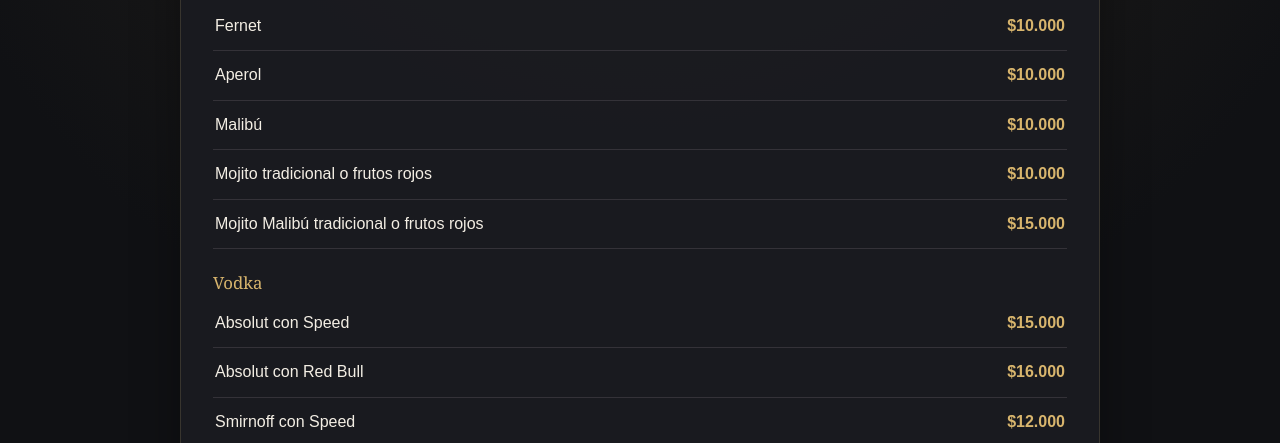
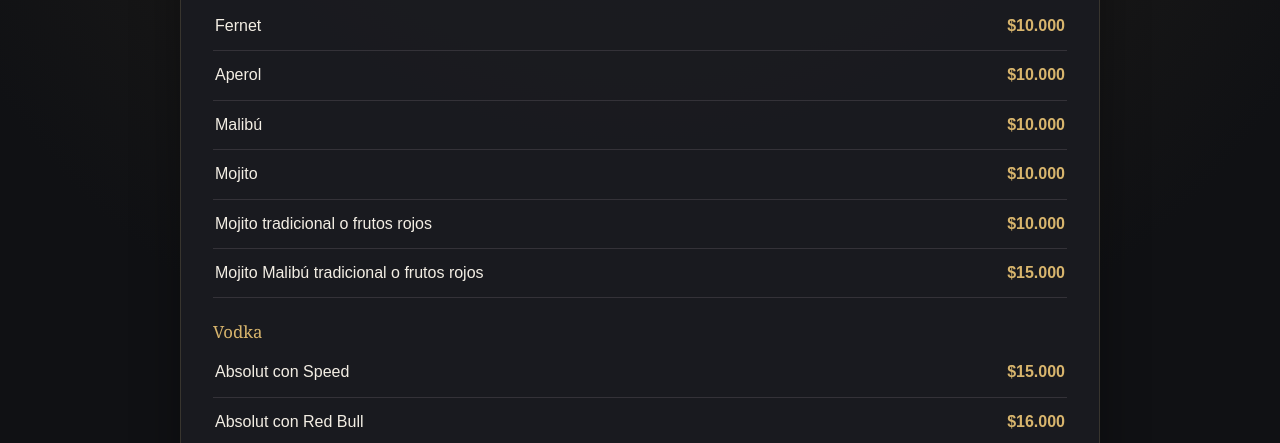
Before and after one commit to Mypagina/Menubar, a plain HTML site: page tragos.html in a window 1280 px wide. Shown: the part 357-800 px from the top of the page. Drawn offline with Linux system fonts and the light colour scheme.

Commit message:
Update tragos.html

```diff
--- a/tragos.html
+++ b/tragos.html
@@ -12,6 +12,7 @@
 <div class="item"><span class="name">Fernet</span><span class="price">$10.000</span></div>
 <div class="item"><span class="name">Aperol</span><span class="price">$10.000</span></div>
 <div class="item"><span class="name">Malibú</span><span class="price">$10.000</span></div>
+<div class="item"><span class="name">Mojito</span><span class="price">$10.000</span></div>
 <div class="item"><span class="name">Mojito tradicional o frutos rojos</span><span class="price">$10.000</span></div>
 <div class="item"><span class="name">Mojito Malibú tradicional o frutos rojos</span><span class="price">$15.000</span></div>
 <div class="subhead">Vodka</div>
```
